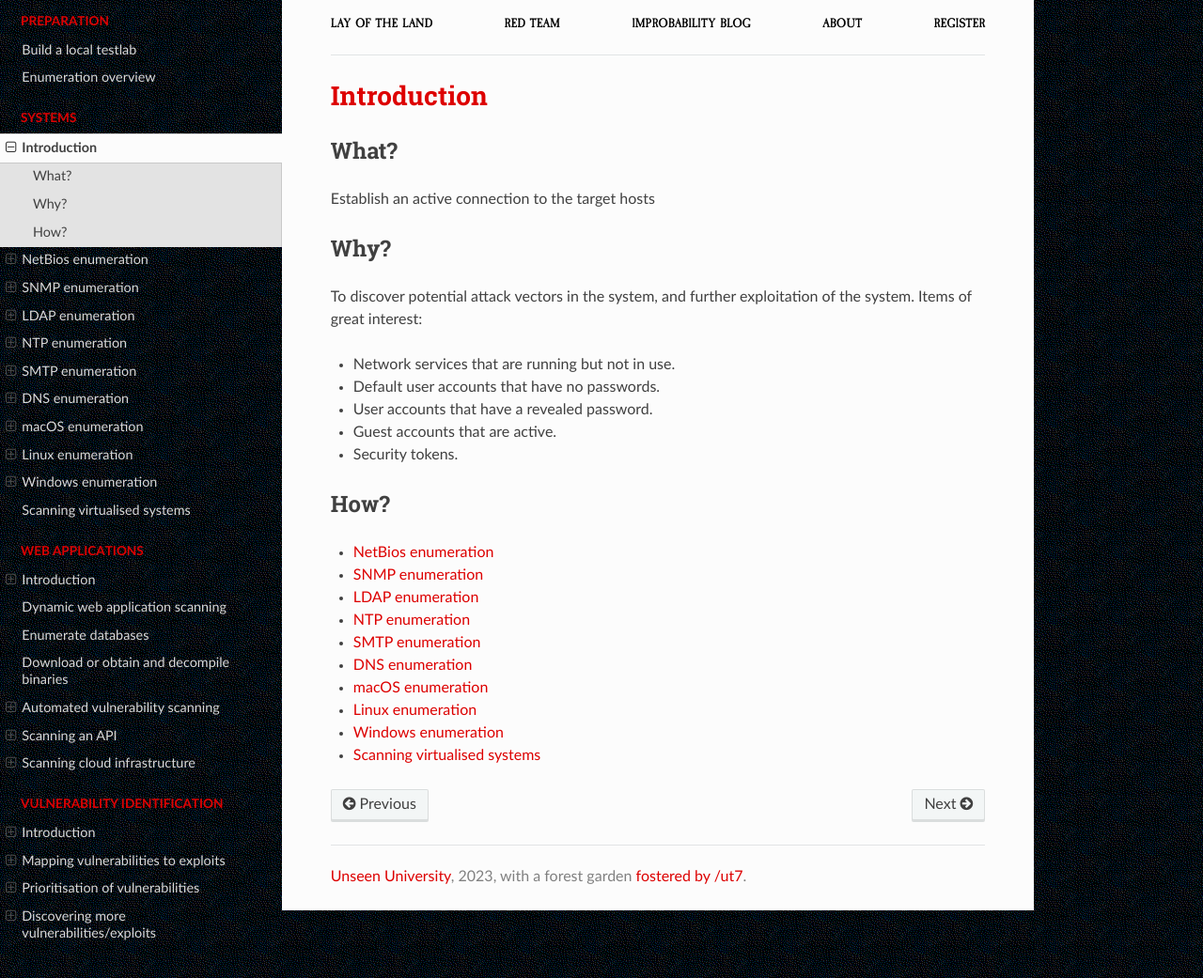
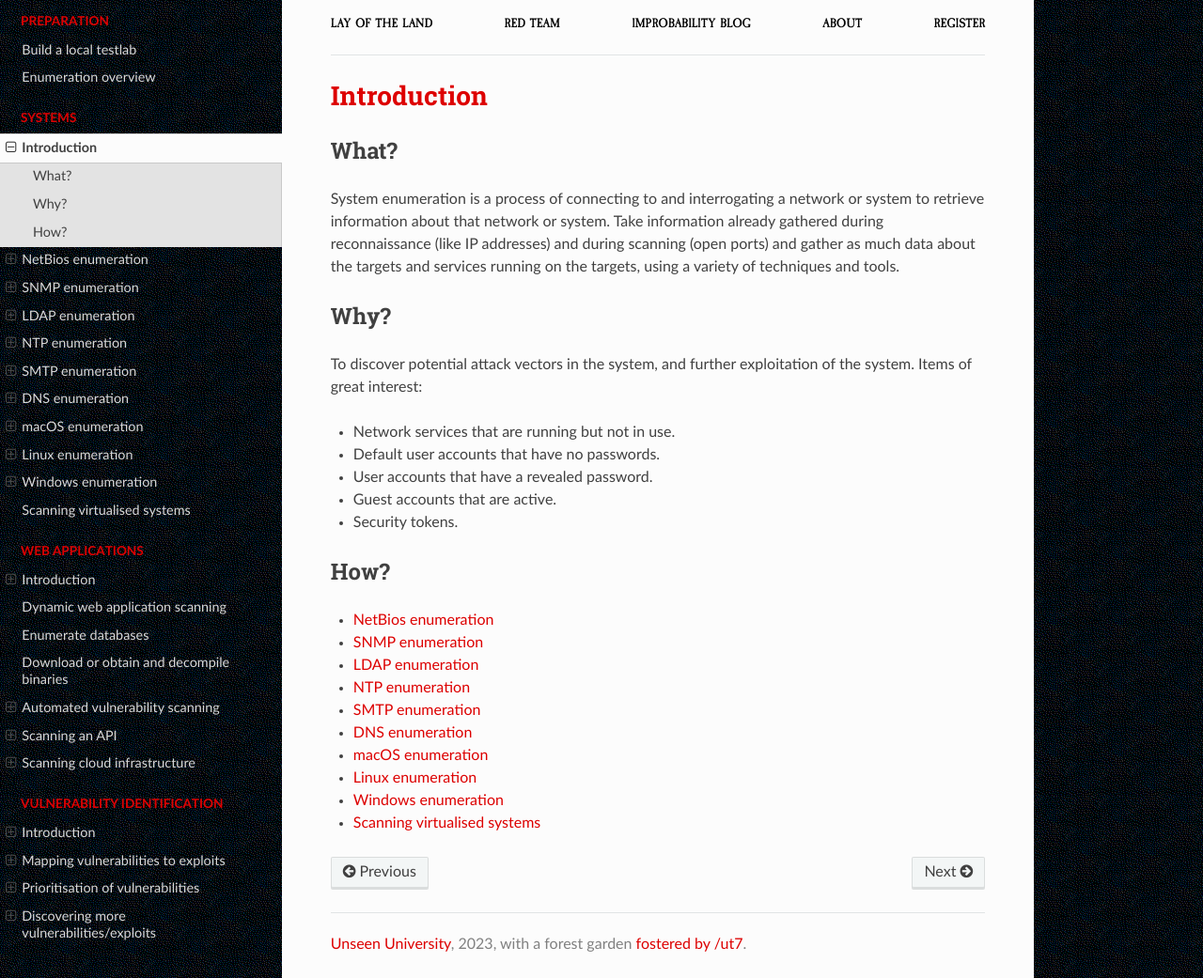
Before and after one commit to tymyrddin/red-enum, a Sphinx documentation site: the page built from source/docs/system/README.md, in a window 1280 px wide and 1041 px high. Shown: the whole window at 94% size. Built offline with Sphinx 7.4.7 and the Read the Docs theme 2.0.0, drawn with Linux system fonts in a browser that asks for light colours.

Commit message:
refactoring

```diff
--- a/source/docs/system/README.md
+++ b/source/docs/system/README.md
@@ -2,7 +2,7 @@
 
 ## What?
 
-Establish an active connection to the target hosts
+System enumeration is a process of connecting to and interrogating a network or system to retrieve information about that network or system. Take information already gathered during reconnaissance (like IP addresses) and during scanning (open ports) and gather as much data about the targets and services running on the targets, using a variety of techniques and tools.
 
 ## Why?
 
--- a/source/index.rst
+++ b/source/index.rst
@@ -2,8 +2,6 @@ Lay of the land
 ===========================================
 
 Move further and deeper into the scanning process to include security scanning. Enumeration is particularly successful in networks that contain unprotected network resources and services.
-
-Enumeration is a process of connecting to and interrogating a network or system to retrieve information about that network or system. Take information already gathered during reconnaissance (like IP addresses) and during scanning (open ports) and gather as much data about the targets and services running on the targets, using a variety of techniques and tools.
 
 The distinction between `reconnaissance <https://red.tymyrddin.dev/projects/recon/en/latest/>`_ and remote enumeration is an arbitrary grey area, and during enumeration new hosts and/or services may show up, so what you can not find here you may find `there <https://red.tymyrddin.dev/projects/recon/en/latest/>`_.
 
```
